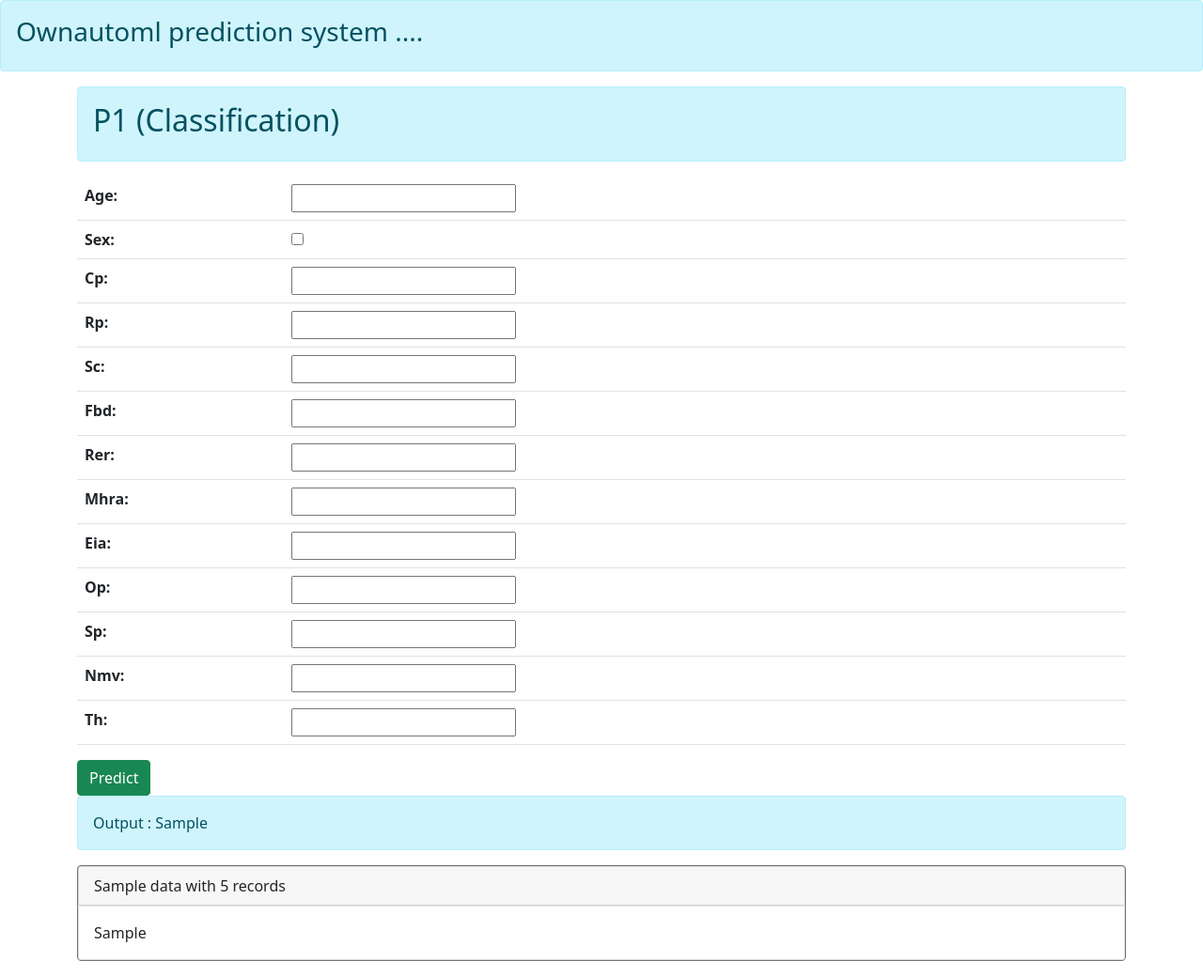
After one commit to santhosh432/ownautoml, a Django app: template ai/templates/ai/predict.html in a window 1280 px wide. The commit adds this page. Shown: the whole page at 94% size. Run offline with Django 3.2, Linux system fonts and the light colour scheme; data comes from the database, SQL or seed files in the repository; tables that the repository leaves empty hold one stand-in row (values such as "Sample post"); the template is opened without the code that fills it: values that come from a table or form of the project are taken from there, most other values are stand-ins (such as "Sample title", 1, 10 or a date in 2020); some libraries are stand-ins or nearby versions.

Commit message:
templates: sample data for testing .....

```diff
--- a/ai/templates/ai/base.html
+++ b/ai/templates/ai/base.html
@@ -3,13 +3,13 @@
 <html lang="en">
 <head>
     <meta charset="UTF-8">
-    <title>Title</title>
+    <title>{{ project.project_name }}</title>
     <link rel="stylesheet" type="text/css" href="{% static 'bootstrap/css/bootstrap.css' %}">
 </head>
 <body>
 
 {% block header %}
-<div class="alert alert-danger">
+<div class="alert alert-info">
     <h3> Ownautoml prediction system .... </h3>
 </div>
 {% endblock %}
--- /dev/null
+++ b/ai/templates/ai/predict.html
@@ -0,0 +1,35 @@
+{% extends 'ai/base.html' %}
+
+{% block body %}
+
+<div class="container">
+
+    <div class="alert alert-info">
+        <h2> {{ project.project_name }} ({{ project.get_project_type_display }})</h2>
+    </div>
+
+    <form method="" class="form from-control from-control-sm">
+        <table class="table">
+                {{ form.as_table }}
+
+        </table>
+        <input type="submit" value="Predict" class="btn btn-success">
+
+    </form>
+
+    <div class="alert alert-info">
+        Output : {{ p }}
+    </div>
+
+    <div class="card border-secondary mb-3">
+        <div class="card card-header">
+            Sample data with 5 records
+        </div>
+        <div class="card card-body">
+            {{ df|safe }}
+        </div>
+    </div>
+
+{% endblock %}
+
+</div>
```
Also changed, not shown: ai/templates/ai/heart_predict.html (deleted, +0 -28 lines).
